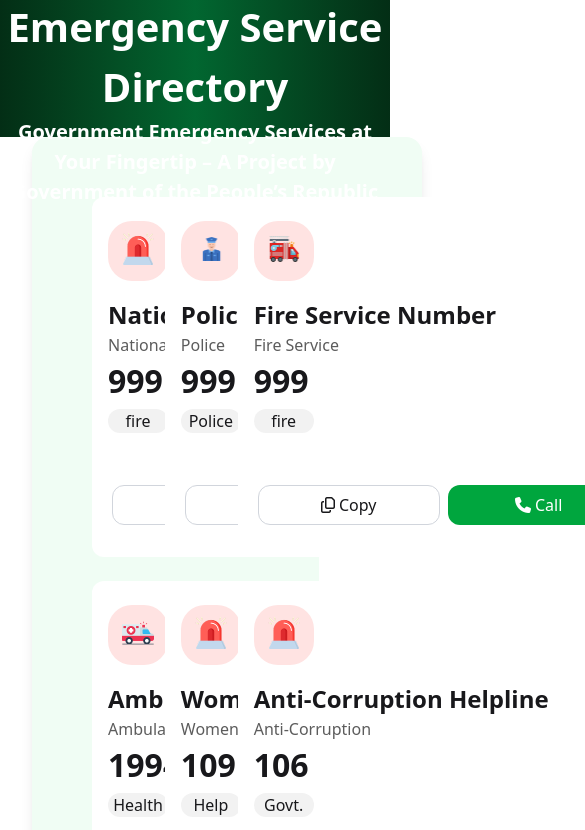
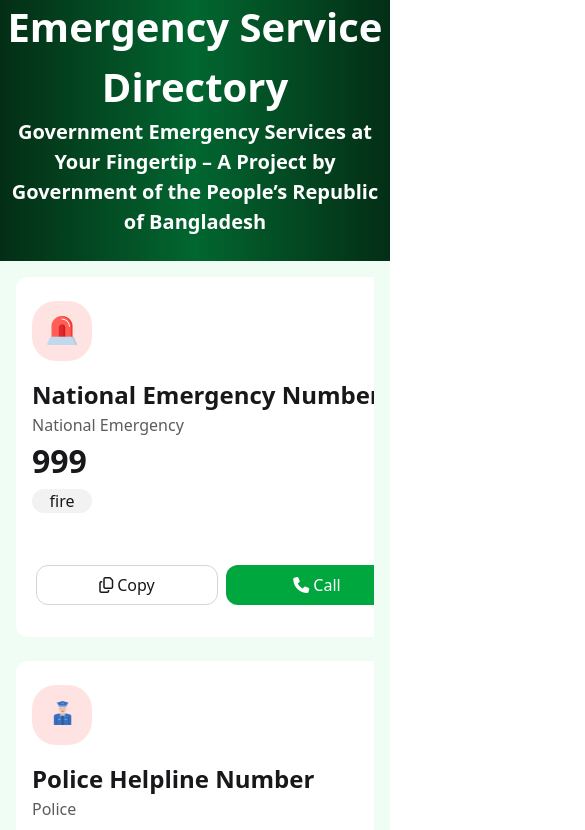
Before and after one commit to codeerro/Emergency_service_of_bd, a plain HTML site: page index.html in a window 390 px wide. Shown: the part 270-1100 px from the top of the page, 585 px wide, since content can reach past the window. Drawn offline with nearby package versions, Linux system fonts and the light colour scheme.

Commit message:
responsive almost done

```diff
--- a/index.html
+++ b/index.html
@@ -38,7 +38,7 @@
   <!--BANNER-->
 
   <div
-    class="items-center text-center justify-center bg-gradient-to-r from-green-950 via-green-800 to-green-950 mt-5 h-[240px]">
+    class="items-center text-center justify-center bg-gradient-to-r from-green-950 via-green-800 to-green-950 mt-5 h-[240px] sm:w-full h-auto p-0">
     <div class="flex justify-center">
       <img src="./assets/logo-dark.png" alt="" class="w-[92px] mt-2 ">
     </div>
@@ -50,10 +50,10 @@
   </div>
   <!--MAIN FEATURE-->
 
-  <div class=" w-full bg-green-50 rounded-2xl shadow-lg grid grid-cols-4 gap-8 p-15 ml-8">
+  <div class=" w-full bg-green-50 shadow-lg grid grid-cols-1 md:grid-cols-2 lg:grid-cols-4 gap-6 p-4 md:p-8">
 
     <!-- Left: Helpline Grid -->
-    <div class="col-span-3 grid grid-cols-3 gap-6">
+    <div class="  overflow-y-auto pr-2 col-span-1 md:col-span-2 lg:col-span-3 grid grid-cols-1 sm:grid-cols-2 lg:grid-cols-3 gap-6 overflow-x-hidden">
 
       <!-- Card 1 -->
 
@@ -171,7 +171,7 @@
   </div>
   <div class="button-holder flex gap-2 ml-5 mt-2">
     <button class="increaseBtn border border-gray-300 rounded-xl w-[182px] h-[40px] bg-white"><i class="fa-regular fa-copy mr-1"></i>Copy</button>
-    <button class="call-button shadow-2xls text-white bg-[#00a63e] w-[182px] h-[40px] rounded-xl calling" data-message="📞Calling Anti-Corruption Helpline 109..." id="call-six"><i class="fa-solid fa-phone mr-1"></i>Call</button>
+    <button class="call-button shadow-2xls text-white bg-[#00a63e] w-[182px] h-[40px] rounded-xl calling" data-message="📞Calling Anti-Corruption Helpline 106..." id="call-six"><i class="fa-solid fa-phone mr-1"></i>Call</button>
   </div>
 </div>
 
@@ -237,7 +237,7 @@
 
     </div>
 
-    <div class="bg-white rounded-xl p-4 w-80">
+    <div class="bg-white rounded-xl p-4 w-80 ">
   <!-- Header -->
   <div class="flex justify-between items-center mb-4">
     <div class="flex items-center space-x-2">
```
